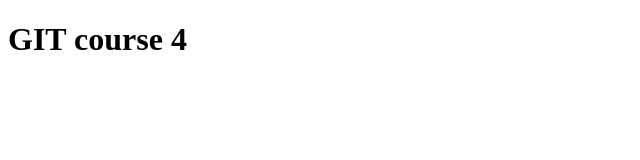
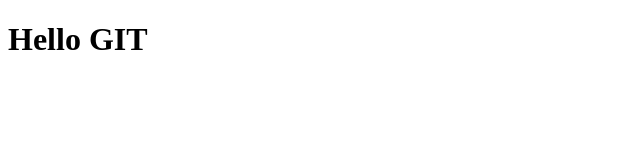
Before and after one commit to DarGrz/git-course-4, a plain HTML site: page index.html in a window 1280 px wide. Shown: the whole page, without its empty margins (0-640 px from the left). Drawn offline with Linux system fonts and the light colour scheme.

Commit message:
Helo gi added to index.html

```diff
--- a/index.html
+++ b/index.html
@@ -7,6 +7,6 @@
     <title>ISA GIT Course 4</title>
 </head>
 <body>
-    <h1>GIT course 4</h1>
+    <h1>Hello GIT</h1>
 </body>
 </html>
```
